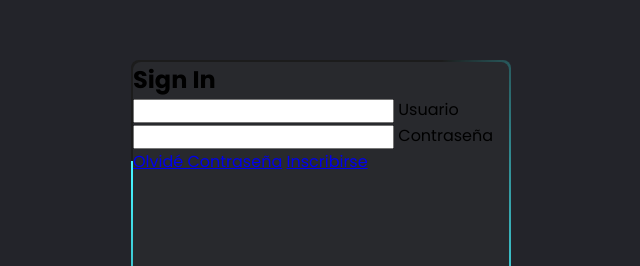
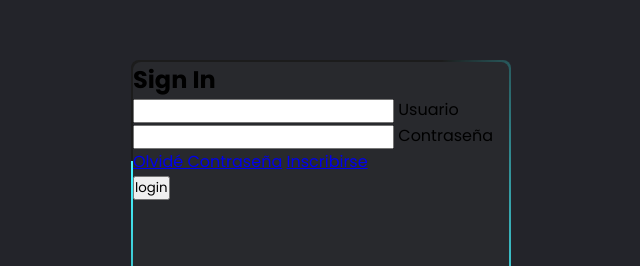
Before and after one commit to yaroa58/loginEffects, a website built with Vite: page index.html in a window 1280 px wide. Shown: the part 130-396 px from the top of the page, without its empty margins (319-959 px from the left). Built offline with nearby package versions, Linux system fonts and the light colour scheme.

Commit message:
V1.1 Add Login input

```diff
--- a/index.html
+++ b/index.html
@@ -28,6 +28,7 @@
         <a href="#">Olvidé Contraseña</a>
         <a href="#">Inscribirse</a>
       </div>
+      <input type="submit" value="login">
     </div>
   </div>
 
```
